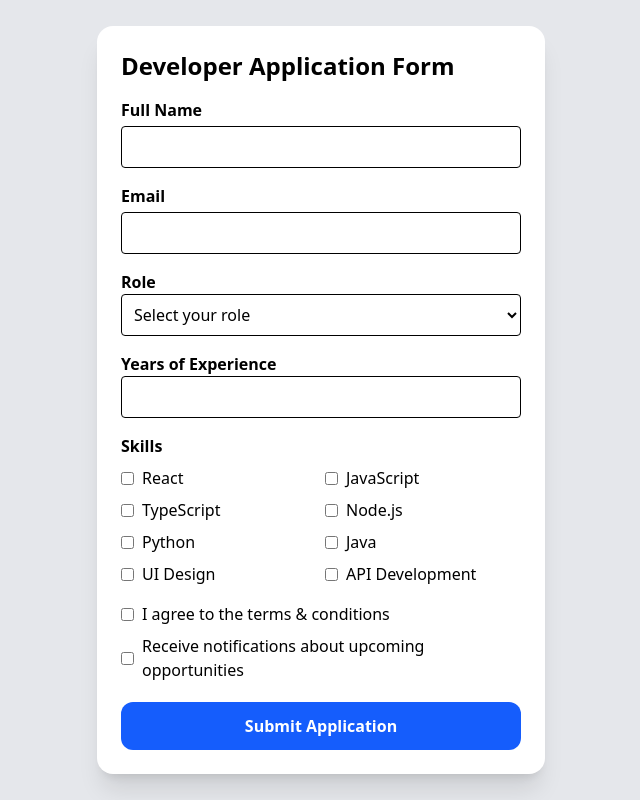
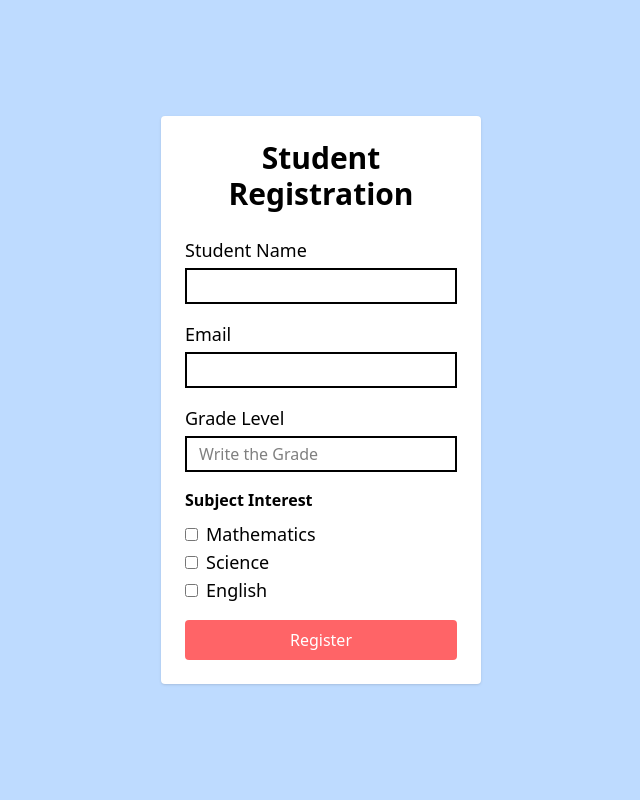
Before and after one commit to AbdifatahDeeq/React-course, a React (Vite) app: page / in a window 1280 px wide. Shown: the whole page, without its empty margins (319-959 px from the left). Built offline with nearby package versions, Linux system fonts and the light colour scheme.

Commit message:
exercise 24

```diff
--- a/package.json
+++ b/package.json
@@ -13,6 +13,7 @@
     "@tailwindcss/vite": "^4.1.17",
     "react": "^19.1.1",
     "react-dom": "^19.1.1",
+    "react-hook-form": "^7.68.0",
     "tailwindcss": "^4.1.17"
   },
   "devDependencies": {
--- /dev/null
+++ b/src/CustomerRegister.jsx
@@ -0,0 +1,177 @@
+import React from "react";
+import { useForm } from "react-hook-form";
+
+const CustomerRegister = () => {
+  const {
+    register,
+    handleSubmit,
+    formState: { errors },
+    watch,
+  } = useForm();
+
+  const onSubmit = (data) => {
+    alert(JSON.stringify(data, null, 2));
+
+  };
+
+  return (
+    <form
+      onSubmit={handleSubmit(onSubmit)}
+      className="flex justify-center bg-amber-100 w-full h-screen py-10"
+    >
+      <div className="flex flex-col my-2 px-6 py-2 bg-white h-full">
+        <h1 className="text-3xl font-semibold py-2">Customer Registration</h1>
+
+        {/* Customer Name */}
+        <div>
+          <label className="text-lg font-bold">Customer Name</label>
+          <input
+            {...register("customerName", { required: "User name is required" })}
+            className="border-2 px-4 my-4 w-full"
+          />
+          {errors.customerName && (
+            <p className="text-red-400 text-sm">
+              {errors.customerName.message}
+            </p>
+          )}
+        </div>
+
+        {/* Customer Email */}
+        <div>
+          <label className="text-lg font-bold">Customer Email</label>
+          <input
+            {...register("customerEmail", {
+              required: "Email is required",
+              pattern: {
+                value: /^[^\s@]+@[^\s@]+\.[^\s@]+$/,
+                message: "Please enter a valid email address",
+              },
+            })}
+            className="border-2 px-4 my-4 w-full"
+          />
+          {errors.customerEmail && (
+            <p className="text-red-400 text-sm">
+              {errors.customerEmail.message}
+            </p>
+          )}
+        </div>
+
+        {/* Password */}
+        <div>
+          <label className="text-lg font-bold">Password</label>
+          <input
+            type="password"
+            {...register("password", {
+              required: "Password is required",
+              minLength: {
+                value: 10,
+                message: "Password must be at least 10 characters",
+              },
+              pattern: {
+                value: /^(?=.*[a-z])(?=.*[A-Z])(?=.*\d)(?=.*[@$!%*?&]).+$/,
+                message:
+                  "Password must include uppercase, lowercase, number, and special character",
+              },
+            })}
+            className="border-2 px-4 w-full my-4"
+          />
+          {errors.password && (
+            <p className="text-red-400 text-sm">{errors.password.message}</p>
+          )}
+        </div>
+
+        {/* Confirm Password */}
+        <div>
+          <label className="text-lg font-bold">Confirm Password</label>
+          <input
+            type="password"
+            {...register("confirmPassword", {
+              required: "Confirm password is required",
+              validate: (value) =>
+                value === watch("password") || "Passwords do not match",
+            })}
+            className="border-2 px-4 w-full my-4"
+          />
+          {errors.confirmPassword && (
+            <p className="text-red-400 text-sm">
+              {errors.confirmPassword.message}
+            </p>
+          )}
+        </div>
+
+        {/* Customer Level */}
+        <div>
+          <label className="text-lg font-bold">Customer Level</label>
+          <input
+            type="number"
+            {...register("level", { required: "Customer Level is required" })}
+            className="border-2 px-4 w-full my-4"
+          />
+          {errors.level && (
+            <p className="text-red-400 text-sm">{errors.level.message}</p>
+          )}
+        </div>
+
+        {/* Customer Category (Manual Checkboxes, max 2) */}
+        <div>
+          <label className="text-lg font-bold">
+            Customer Category (Select up to 2)
+          </label>
+          <br />
+
+          <label>
+            <input
+              type="checkbox"
+              value="International"
+              {...register("customerCategory", {
+                validate: (value) =>
+                  value?.length <= 2 || "You can select up to 2 categories",
+              })}
+              className="mr-2"
+            />
+            International
+          </label>
+          <br />
+
+          <label>
+            <input
+              type="checkbox"
+              value="Local"
+              {...register("customerCategory")}
+              className="mr-2"
+            />
+            Local
+          </label>
+          <br />
+
+          <label>
+            <input
+              type="checkbox"
+              value="Online"
+              {...register("customerCategory")}
+              className="mr-2"
+            />
+            Online
+          </label>
+          <br />
+
+          {errors.customerCategory && (
+            <p className="text-red-400 text-sm">
+              {errors.customerCategory.message}
+            </p>
+          )}
+        </div>
+
+        {/* Submit Button */}
+        <button
+          type="submit"
+          className="border-1 p-2 w-full bg-red-500 shadow-2xl rounded-l text-white mt-4"
+        >
+          Submit
+        </button>
+      </div>
+    </form>
+  );
+};
+
+export default CustomerRegister;
--- /dev/null
+++ b/src/StudentRegis.jsx
@@ -0,0 +1,142 @@
+import React from "react";
+import { useForm } from "react-hook-form";
+
+export default function StudentRegis() {
+  const {
+    register,
+    handleSubmit,
+    formState: { errors },
+    reset,
+  } = useForm();
+
+  const submit = (data) => {
+    alert(JSON.stringify(data, null, 2));
+    reset();
+  };
+
+  return (
+    <form
+      onSubmit={handleSubmit(submit)}
+      className="flex bg-blue-200 justify-center items-center min-h-screen"
+    >
+      <div className="w-1/4 bg-white p-6 rounded shadow">
+        <h2 className="mb-6 text-center font-bold text-3xl">
+          Student Registration
+        </h2>
+
+        {/* Student Name */}
+        <div className="mb-4">
+          <label className="block text-lg mb-1">Student Name</label>
+          <input
+            type="text"
+            {...register("username", {
+              required: "User name is required",
+              minLength: {
+                value: 5,
+                message: "User name must be at least five characters",
+              },
+            })}
+            className="border-2 w-full px-3 py-1"
+          />
+          {errors.username && (
+            <p className="text-sm text-red-500 mt-1">
+              {errors.username.message}
+            </p>
+          )}
+        </div>
+
+        {/* Email */}
+        <div className="mb-4">
+          <label className="block text-lg mb-1">Email</label>
+          <input
+            type="email"
+            {...register("email", {
+              required: "Email is required",
+              pattern: {
+                value: /^[^\s@]+@[^\s@]+\.[^\s@]+$/,
+                message: "Please enter a valid email",
+              },
+            })}
+            className="border-2 w-full px-3 py-1"
+          />
+          {errors.email && (
+            <p className="text-sm text-red-500 mt-1">{errors.email.message}</p>
+          )}
+        </div>
+
+        {/* Grade */}
+        <div className="mb-4">
+          <label className="block text-lg mb-1">Grade Level</label>
+          <input
+            type="number"
+            placeholder="Write the Grade"
+            {...register("grade", {
+              required: "Grade is required",
+              min: {
+                value: 1,
+                message: "Grade must be greater than 0",
+              },
+            })}
+            min={1}
+            className="border-2 w-full px-3 py-1"
+          />
+          {errors.grade && (
+            <p className="text-sm text-red-500 mt-1">{errors.grade.message}</p>
+          )}
+        </div>
+
+        {/* Subjects */}
+        <h2 className="font-semibold mb-2">Subject Interest</h2>
+        <div className="mb-4 text-lg">
+          <label className="block">
+            <input
+              type="checkbox"
+              value="Mathematics"
+              {...register("subject", {
+                validate: (value) =>
+                  (value && value.length > 0) ||
+                  "You have to select at least one subject",
+              })}
+              className="mr-2"
+            />
+            Mathematics
+          </label>
+
+          <label className="block">
+            <input
+              type="checkbox"
+              value="Science"
+              {...register("subject")}
+              className="mr-2"
+            />
+            Science
+          </label>
+
+          <label className="block">
+            <input
+              type="checkbox"
+              value="English"
+              {...register("subject")}
+              className="mr-2"
+            />
+            English
+          </label>
+
+          {errors.subject && (
+            <p className="text-sm text-red-500 mt-1">
+              {errors.subject.message}
+            </p>
+          )}
+        </div>
+
+        {/* Submit Button */}
+        <button
+          type="submit"
+          className="bg-red-400 hover:bg-red-500 text-white py-2 w-full rounded"
+        >
+          Register
+        </button>
+      </div>
+    </form>
+  );
+}
--- a/src/main.jsx
+++ b/src/main.jsx
@@ -1,10 +1,11 @@
 import React from "react";
 import ReactDOM from "react-dom/client";
-import "./index.css"; // <-- important!
-import ApplicationForm from "./ApplicationForm";
+import "./index.css";
+import StudentRegis from "./StudentRegis";
 
 ReactDOM.createRoot(document.getElementById("root")).render(
   <React.StrictMode>
-    <ApplicationForm />
+
+    <StudentRegis />
   </React.StrictMode>
 );
```
Also changed, not shown: 1 other file (tests, documents, lock files or other folders).
